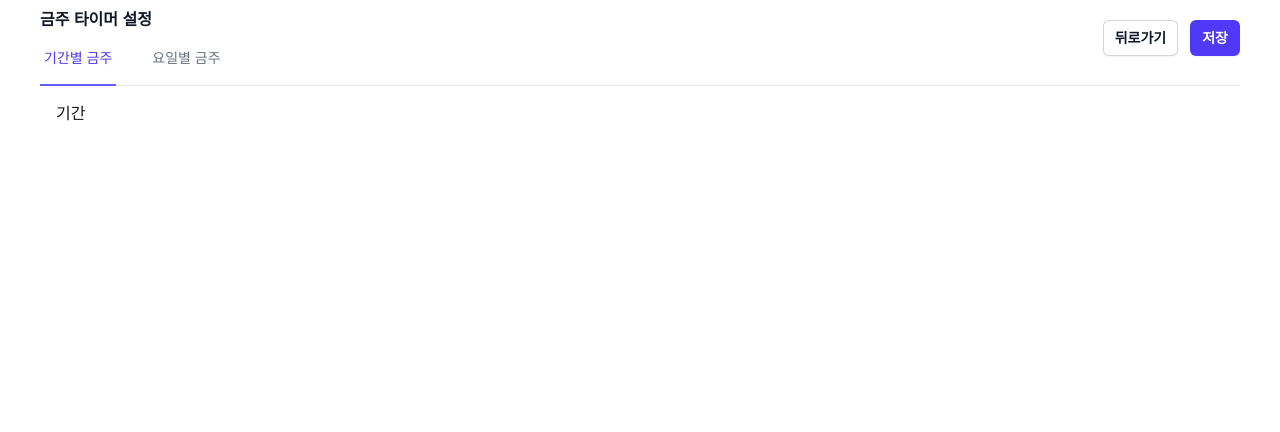
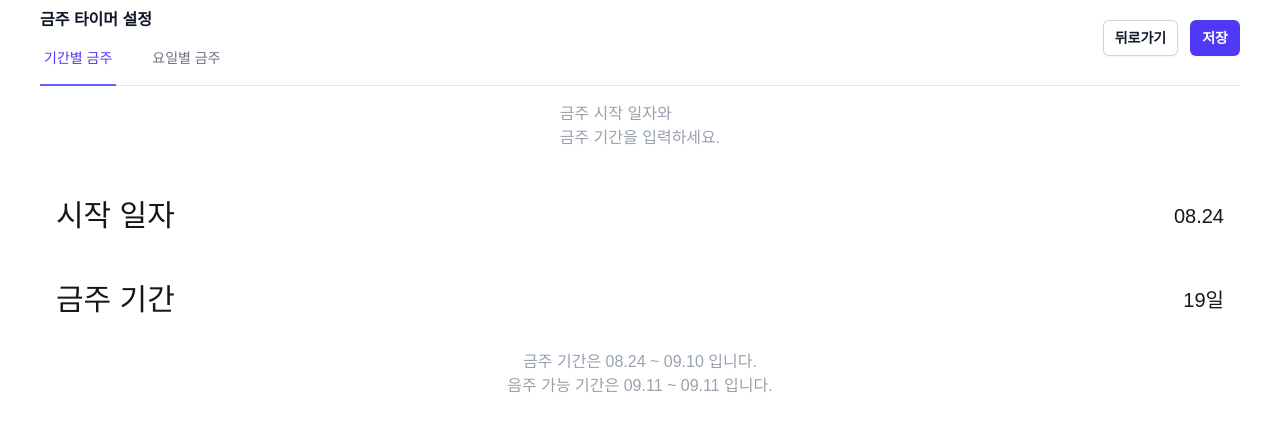
Before and after one commit to geugyeonglabs/any-drinks, a Next.js app: page /period in a window 1280 px wide. Shown: the top 432 px of the page. Built offline with nearby package versions, Linux system fonts and the light colour scheme; a web font is replaced by a local one.

Commit message:
design: 기간별 금주 탭 페이지

```diff
--- a/src/app/(setting)/period/page.tsx
+++ b/src/app/(setting)/period/page.tsx
@@ -1,3 +1,25 @@
 export default function Period() {
-  return <div className="p-4">기간</div>;
+  return (
+    <div className="flex flex-col items-center gap-8 p-4">
+      <main className="flex flex-col items-center gap-12 w-full">
+        <p className="text-gray-400">
+          금주 시작 일자와
+          <br />
+          금주 기간을 입력하세요.
+        </p>
+        <section className="flex justify-between items-center w-full">
+          <div className="text-3xl">시작 일자</div>
+          <div className="text-xl">08.24</div>
+        </section>
+        <section className="flex justify-between items-center w-full">
+          <div className="text-3xl">금주 기간</div>
+          <div className="text-xl">19일</div>
+        </section>
+      </main>
+      <footer className="flex flex-col items-center text-gray-400">
+        <div>금주 기간은 08.24 ~ 09.10 입니다.</div>
+        <div>음주 가능 기간은 09.11 ~ 09.11 입니다.</div>
+      </footer>
+    </div>
+  );
 }
--- a/src/app/page.tsx
+++ b/src/app/page.tsx
@@ -21,7 +21,7 @@ export default function Home() {
             절주 <span className="text-2xl font-medium text-black">7</span>일차
           </div>
           <div>
-            금주 <span className="text-2xl font-medium text-black">7</span>일차
+            금주 <span className="text-2xl font-medium text-black">7</span>일째
           </div>
         </section>
         <section className="flex flex-col items-center gap-6">
```
